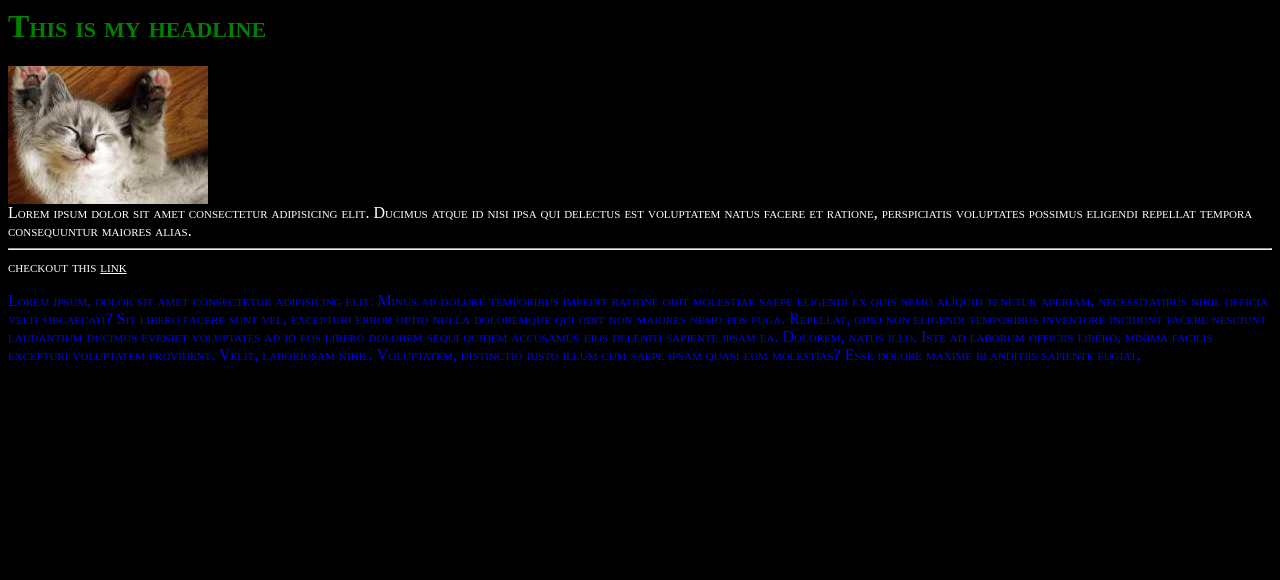
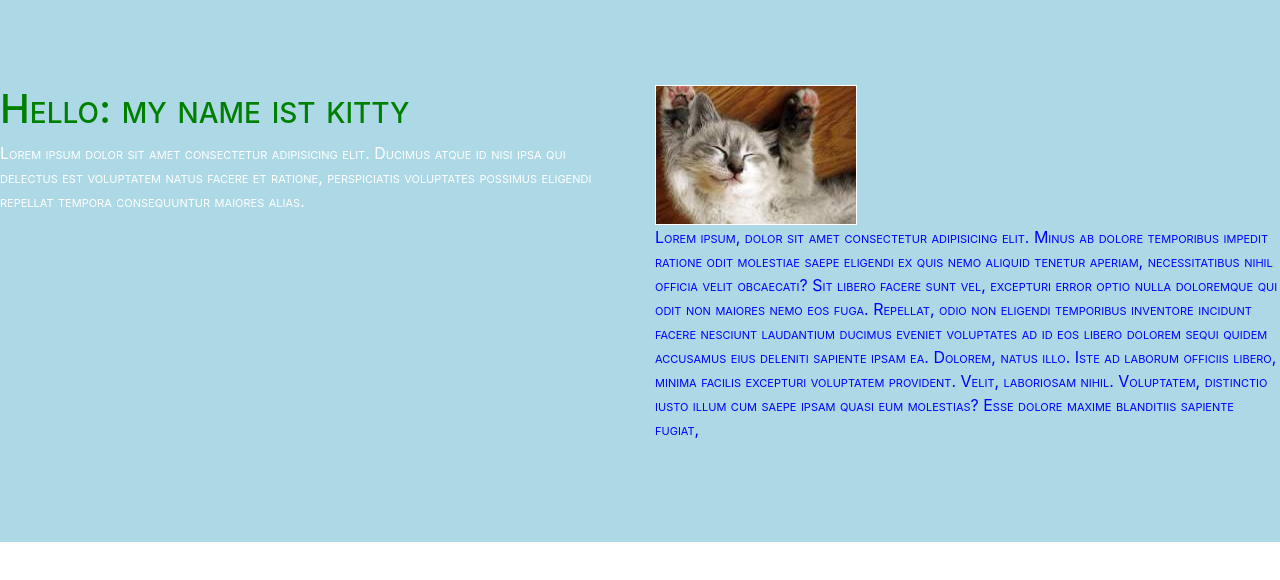
Before and after one commit to Codemon72/Github-Course, a plain HTML site: page index.html in a window 1280 px wide. Drawn offline with nearby package versions, Linux system fonts and the light colour scheme.

Commit message:
best kitty profile ever

```diff
--- a/css/style.css
+++ b/css/style.css
@@ -9,6 +9,14 @@ p {
 
 * {
   font-variant: small-caps;
-  background: black;
+  background: lightblue;
   color: white;
 }
+
+.kitty{
+  padding-top: 85px;
+  padding-bottom: 85px;
+}
+.img-kitty{
+  border: 1px rgb(255,255,255) solid;
+}
--- a/index.html
+++ b/index.html
@@ -1,25 +1,57 @@
 <html lang="en">
 
 <head>
-  <title>my shiny new page</title>
-  <link rel="stylesheet" href="css/style.css">
+    <title>my shiny new page</title>
+    <link rel="stylesheet" href="https://stackpath.bootstrapcdn.com/bootstrap/4.3.1/css/bootstrap.min.css"
+          integrity="sha384-ggOyR0iXCbMQv3Xipma34MD+dH/1fQ784/j6cY/iJTQUOhcWr7x9JvoRxT2MZw1T" crossorigin="anonymous">
+
+    <link rel="stylesheet" href="css/style.css">
 </head>
 
+<body>
+<div class="row kitty">
+    <div class="col-md-6">
+
+        <h1>Hello: my name ist kitty</h1>
+        <article>
+            Lorem ipsum dolor sit amet consectetur adipisicing elit. Ducimus atque id nisi ipsa qui delectus est
+            voluptatem
+            natus facere et ratione, perspiciatis voluptates possimus eligendi repellat tempora consequuntur maiores
+            alias.
+        </article>
+    </div>
+
+    <div class="col-md-6">
+
+      <img src="kitty.jpeg" class="img-kitty">
+        <p>Lorem ipsum, dolor sit amet consectetur adipisicing elit. Minus ab dolore temporibus impedit ratione odit
+            molestiae
+            saepe eligendi ex quis nemo aliquid tenetur aperiam, necessitatibus nihil officia velit obcaecati? Sit
+            libero
+            facere
+            sunt vel, excepturi error optio nulla doloremque qui odit non maiores nemo eos fuga. Repellat, odio non
+            eligendi
+            temporibus inventore incidunt facere nesciunt laudantium ducimus eveniet voluptates ad id eos libero dolorem
+            sequi
+            quidem accusamus eius deleniti sapiente ipsam ea. Dolorem, natus illo. Iste ad laborum officiis libero,
+            minima
+            facilis excepturi voluptatem provident. Velit, laboriosam nihil. Voluptatem, distinctio iusto illum cum
+            saepe
+            ipsam
+            quasi eum molestias? Esse dolore maxime blanditiis sapiente fugiat, </p>
+
+    </div>
+</div>
+</body>
+
+<script src="https://code.jquery.com/jquery-3.3.1.slim.min.js"
+        integrity="sha384-q8i/X+965DzO0rT7abK41JStQIAqVgRVzpbzo5smXKp4YfRvH+8abtTE1Pi6jizo"
+        crossorigin="anonymous"></script>
+<script src="https://cdnjs.cloudflare.com/ajax/libs/popper.js/1.14.7/umd/popper.min.js"
+        integrity="sha384-UO2eT0CpHqdSJQ6hJty5KVphtPhzWj9WO1clHTMGa3JDZwrnQq4sF86dIHNDz0W1"
+        crossorigin="anonymous"></script>
+<script src="https://stackpath.bootstrapcdn.com/bootstrap/4.3.1/js/bootstrap.min.js"
+        integrity="sha384-JjSmVgyd0p3pXB1rRibZUAYoIIy6OrQ6VrjIEaFf/nJGzIxFDsf4x0xIM+B07jRM"
+        crossorigin="anonymous"></script>
+
 </html>
-
-<body>
-  <h1>This is my headline</h1>
-  <img src="kitty.jpeg">
-  <article>
-    Lorem ipsum dolor sit amet consectetur adipisicing elit. Ducimus atque id nisi ipsa qui delectus est voluptatem
-    natus facere et ratione, perspiciatis voluptates possimus eligendi repellat tempora consequuntur maiores alias.
-  </article> <hr>
-  <div>checkout this <a href="https://duckduckgo.com" target="blank">link</a></div>
-  <p>Lorem ipsum, dolor sit amet consectetur adipisicing elit. Minus ab dolore temporibus impedit ratione odit molestiae
-    saepe eligendi ex quis nemo aliquid tenetur aperiam, necessitatibus nihil officia velit obcaecati? Sit libero facere
-    sunt vel, excepturi error optio nulla doloremque qui odit non maiores nemo eos fuga. Repellat, odio non eligendi
-    temporibus inventore incidunt facere nesciunt laudantium ducimus eveniet voluptates ad id eos libero dolorem sequi
-    quidem accusamus eius deleniti sapiente ipsam ea. Dolorem, natus illo. Iste ad laborum officiis libero, minima
-    facilis excepturi voluptatem provident. Velit, laboriosam nihil. Voluptatem, distinctio iusto illum cum saepe ipsam
-    quasi eum molestias? Esse dolore maxime blanditiis sapiente fugiat, </p>
-</body>
```
